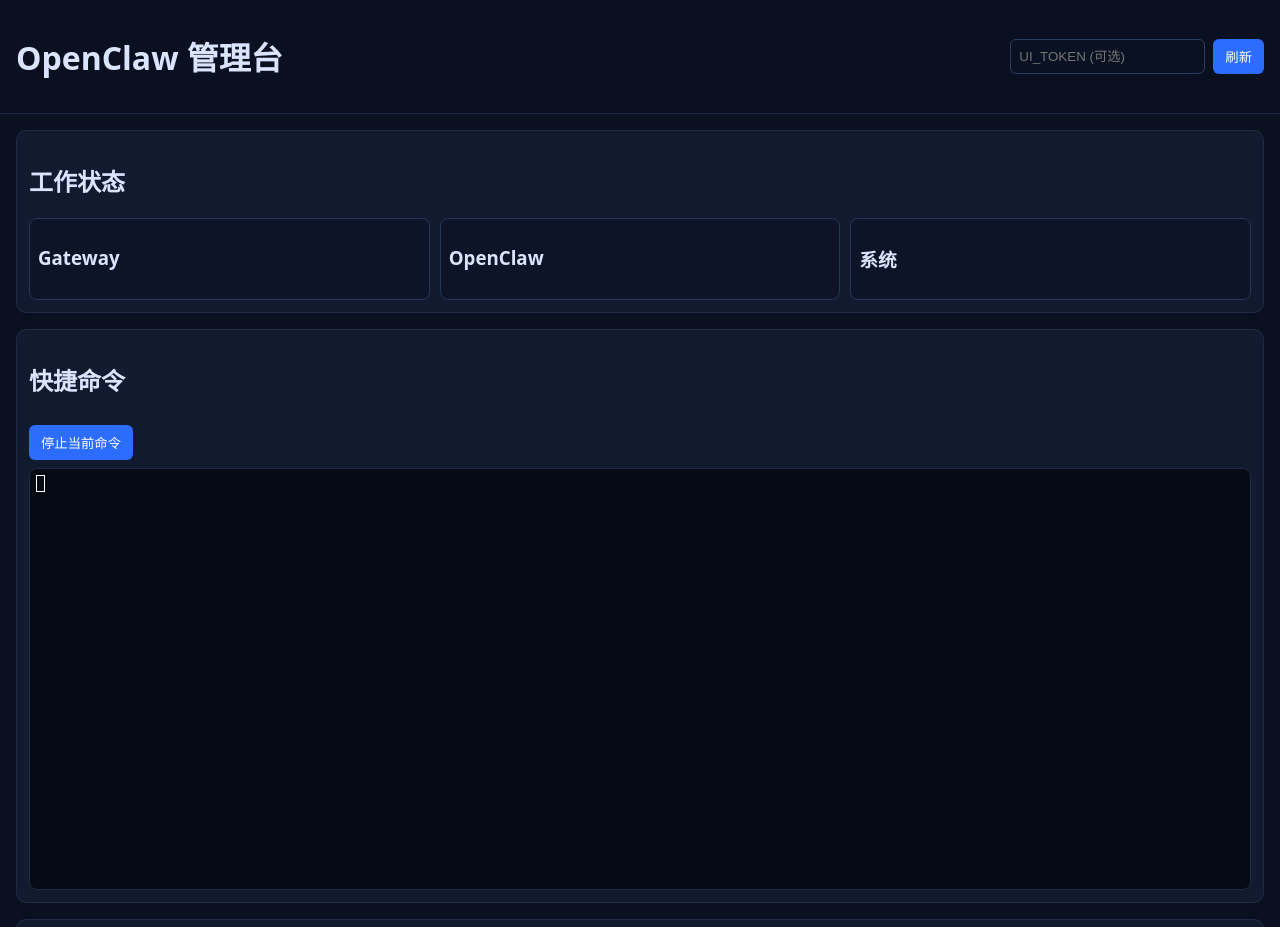
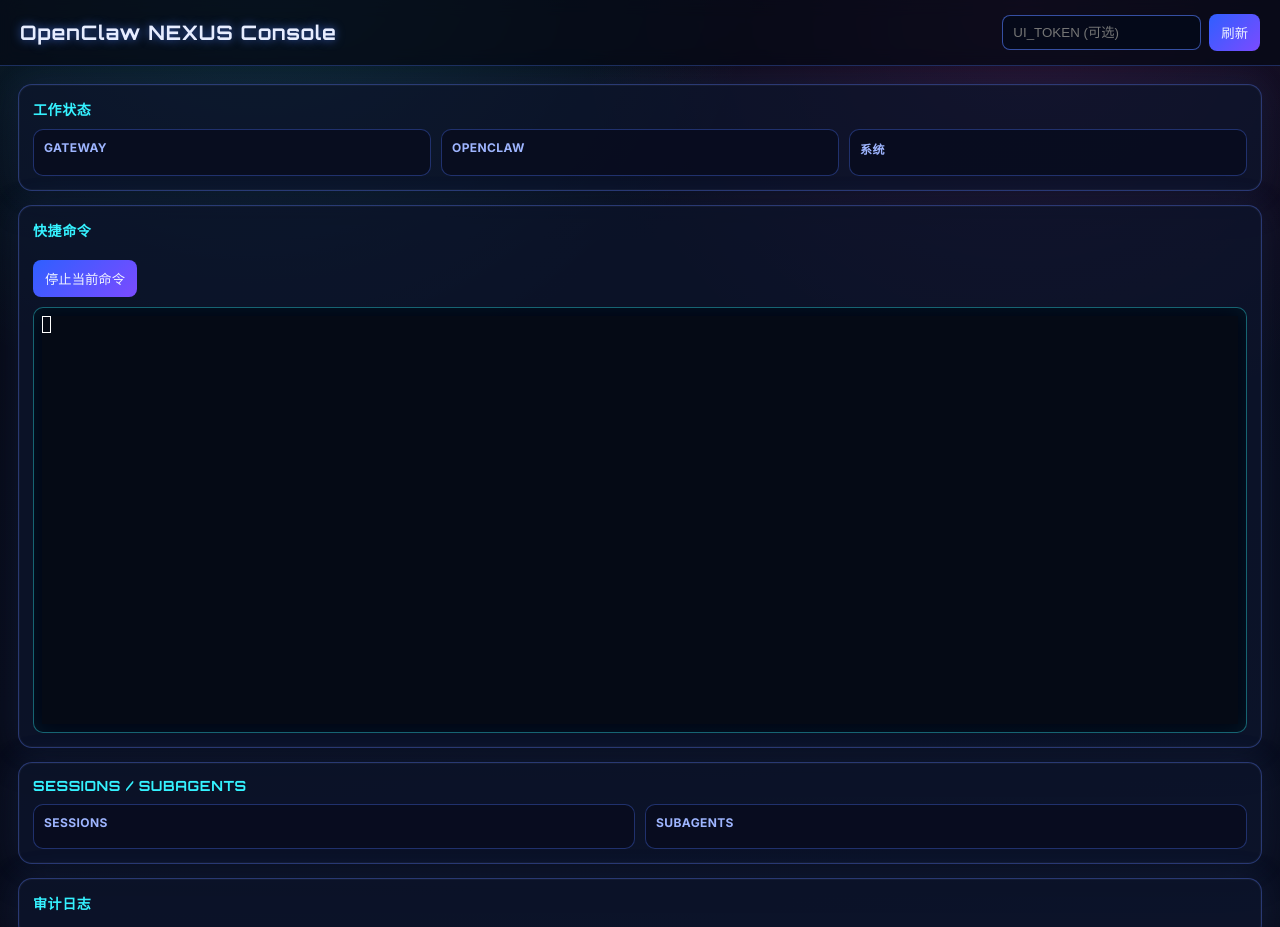
Before and after one commit to zhanfangege/openclaw-ui-ops, a website: page openclaw-ui/public/index.html in a window 1280 px wide. Shown: the top 927 px of the page. Drawn offline with nearby package versions, Linux system fonts and the light colour scheme; no server answers.

Commit message:
style: redesign openclaw-ui with professional cyberpunk theme

```diff
--- a/openclaw-ui/public/index.html
+++ b/openclaw-ui/public/index.html
@@ -9,7 +9,7 @@
   </head>
   <body>
     <header>
-      <h1>OpenClaw 管理台</h1>
+      <h1>OpenClaw NEXUS Console</h1>
       <div class="right">
         <input id="token" placeholder="UI_TOKEN (可选)" />
         <button id="refresh">刷新</button>
--- a/openclaw-ui/public/styles.css
+++ b/openclaw-ui/public/styles.css
@@ -1,17 +1,168 @@
+@import url('https://fonts.googleapis.com/css2?family=Inter:wght@400;600;700&family=Orbitron:wght@500;700&display=swap');
+
+:root {
+  --bg: #070a16;
+  --bg2: #0b1022;
+  --panel: rgba(13, 21, 45, 0.72);
+  --line: rgba(98, 128, 255, 0.35);
+  --text: #d7e3ff;
+  --muted: #8ba0d7;
+  --cyan: #35f2ff;
+  --blue: #4f7dff;
+  --pink: #ff47d1;
+  --ok: #39f5a9;
+}
+
 * { box-sizing: border-box; }
-body { font-family: ui-sans-serif, system-ui; margin: 0; background: #0b1020; color: #dbe4ff; }
-header { display:flex; justify-content:space-between; align-items:center; padding: 12px 16px; border-bottom:1px solid #1f2a44; }
-.right { display:flex; gap:8px; }
-main { padding: 16px; display:grid; gap: 16px; }
-.panel { background: #121a30; border:1px solid #1f2a44; border-radius: 10px; padding: 12px; }
+
+body {
+  margin: 0;
+  color: var(--text);
+  font-family: Inter, system-ui, sans-serif;
+  background:
+    radial-gradient(circle at 20% -10%, rgba(53,242,255,0.15), transparent 35%),
+    radial-gradient(circle at 80% 0%, rgba(255,71,209,0.12), transparent 32%),
+    linear-gradient(160deg, var(--bg), var(--bg2));
+  min-height: 100vh;
+}
+
+header {
+  position: sticky;
+  top: 0;
+  z-index: 5;
+  display: flex;
+  justify-content: space-between;
+  align-items: center;
+  gap: 12px;
+  padding: 14px 20px;
+  backdrop-filter: blur(8px);
+  background: rgba(5, 9, 20, 0.7);
+  border-bottom: 1px solid rgba(79, 125, 255, 0.3);
+}
+
+h1 {
+  margin: 0;
+  font-family: Orbitron, Inter, sans-serif;
+  font-size: 20px;
+  letter-spacing: 0.8px;
+  color: #e7edff;
+  text-shadow: 0 0 10px rgba(79,125,255,0.7);
+}
+
+.right { display:flex; gap:8px; align-items:center; }
+
+main {
+  padding: 18px;
+  display: grid;
+  gap: 14px;
+  max-width: 1400px;
+  margin: 0 auto;
+}
+
+.panel {
+  background: var(--panel);
+  border: 1px solid var(--line);
+  border-radius: 14px;
+  padding: 14px;
+  box-shadow:
+    inset 0 0 0 1px rgba(255,255,255,0.03),
+    0 10px 35px rgba(0,0,0,0.35),
+    0 0 30px rgba(79,125,255,0.15);
+}
+
+h2 {
+  margin: 0 0 10px;
+  font-size: 14px;
+  letter-spacing: 0.6px;
+  text-transform: uppercase;
+  color: var(--cyan);
+  font-family: Orbitron, Inter, sans-serif;
+}
+
 .cards { display:grid; grid-template-columns: repeat(3, minmax(0, 1fr)); gap: 10px; }
 .cards.two { grid-template-columns: repeat(2, minmax(0, 1fr)); }
-article { background:#0d1428; border:1px solid #253457; border-radius:8px; padding:8px; }
-pre { white-space: pre-wrap; word-break: break-word; margin:0; font-size:12px; max-height:260px; overflow:auto; }
-.cmdbar { display:flex; gap:8px; margin:8px 0; }
-input { flex:1; background:#0a1122; color:#e6edff; border:1px solid #2a3c64; border-radius:6px; padding:8px; }
-button { background:#2c6cff; color:white; border:0; border-radius:6px; padding:8px 12px; cursor:pointer; }
-.quick-grid { display:grid; grid-template-columns: repeat(auto-fill, minmax(160px, 1fr)); gap:8px; margin-bottom:8px; }
-.quick-btn { background:#1f4ed8; }
-.quick-btn:hover { background:#2563eb; }
-#terminal { min-height:320px; border-radius:8px; border:1px solid #1f2a44; padding:6px; background:#050a15; }
+
+article {
+  background: rgba(8, 13, 31, 0.9);
+  border: 1px solid rgba(78, 117, 255, 0.35);
+  border-radius: 10px;
+  padding: 10px;
+}
+
+article h3 {
+  margin: 0 0 8px;
+  font-size: 12px;
+  color: #9eb5ff;
+  text-transform: uppercase;
+  letter-spacing: .4px;
+}
+
+pre {
+  margin: 0;
+  white-space: pre-wrap;
+  word-break: break-word;
+  font-size: 12px;
+  line-height: 1.4;
+  color: #d5e4ff;
+  max-height: 300px;
+  overflow: auto;
+}
+
+input {
+  flex: 1;
+  min-width: 180px;
+  background: rgba(5, 10, 26, 0.9);
+  color: #e8efff;
+  border: 1px solid rgba(86, 126, 255, 0.6);
+  border-radius: 8px;
+  padding: 9px 10px;
+  outline: none;
+}
+
+input:focus {
+  border-color: var(--cyan);
+  box-shadow: 0 0 0 3px rgba(53,242,255,0.15);
+}
+
+button {
+  border: 0;
+  border-radius: 8px;
+  padding: 9px 12px;
+  color: #eef2ff;
+  background: linear-gradient(135deg, #2f5fff, #7b4bff);
+  cursor: pointer;
+  transition: .15s ease;
+}
+
+button:hover { transform: translateY(-1px); filter: brightness(1.08); }
+button:active { transform: translateY(0); }
+
+.quick-grid {
+  display:grid;
+  grid-template-columns: repeat(auto-fill, minmax(180px, 1fr));
+  gap: 10px;
+  margin-bottom: 8px;
+}
+
+.quick-btn {
+  text-align: left;
+  background: linear-gradient(135deg, rgba(38,80,255,0.88), rgba(255,71,209,0.75));
+  border: 1px solid rgba(160, 189, 255, 0.4);
+  box-shadow: 0 0 20px rgba(79,125,255,0.25);
+}
+
+.cmdbar { display:flex; gap:8px; margin: 10px 0; }
+
+#terminal {
+  min-height: 320px;
+  border-radius: 10px;
+  border: 1px solid rgba(53,242,255,0.4);
+  background: rgba(2, 6, 20, 0.95);
+  padding: 8px;
+  box-shadow: inset 0 0 22px rgba(53,242,255,0.08);
+}
+
+@media (max-width: 980px) {
+  .cards, .cards.two { grid-template-columns: 1fr; }
+  header { flex-direction: column; align-items: stretch; }
+}
```
Also changed, not shown: memory/2026-03-04.md (+6 -0 lines).
